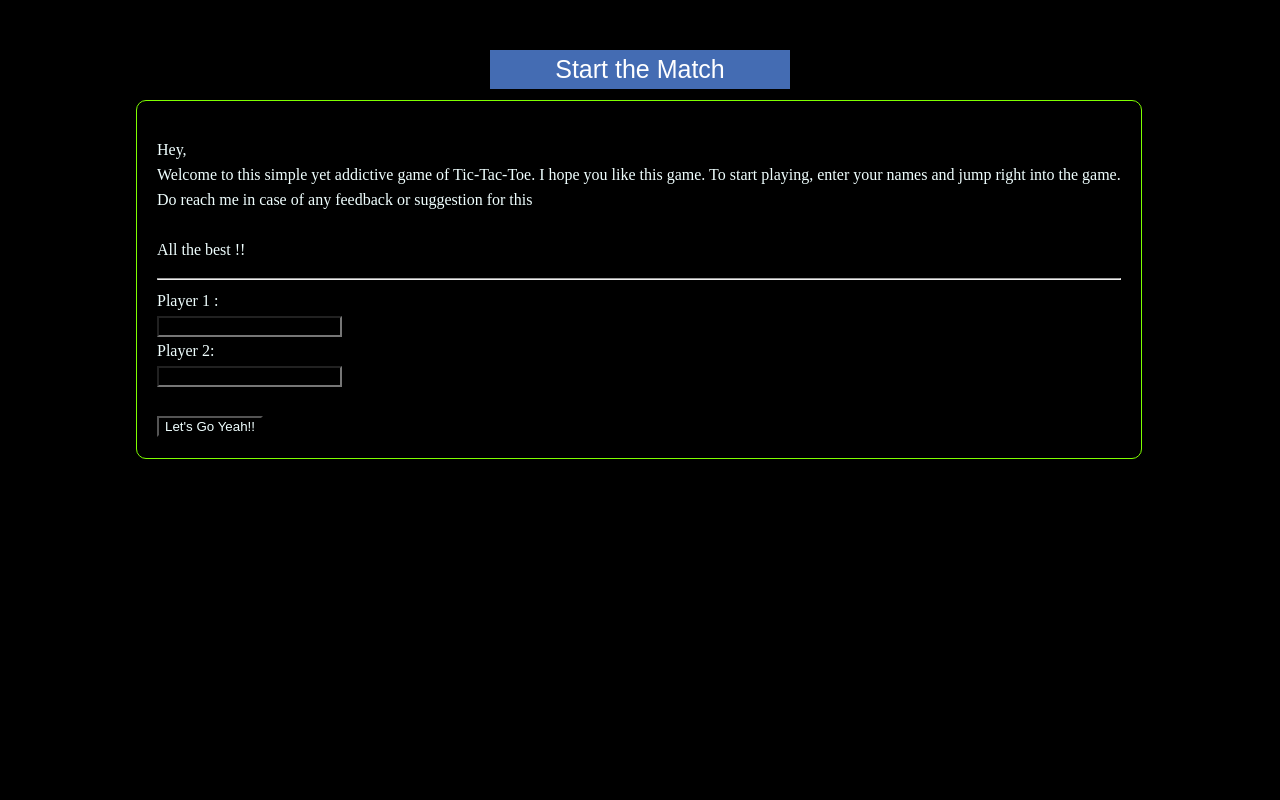
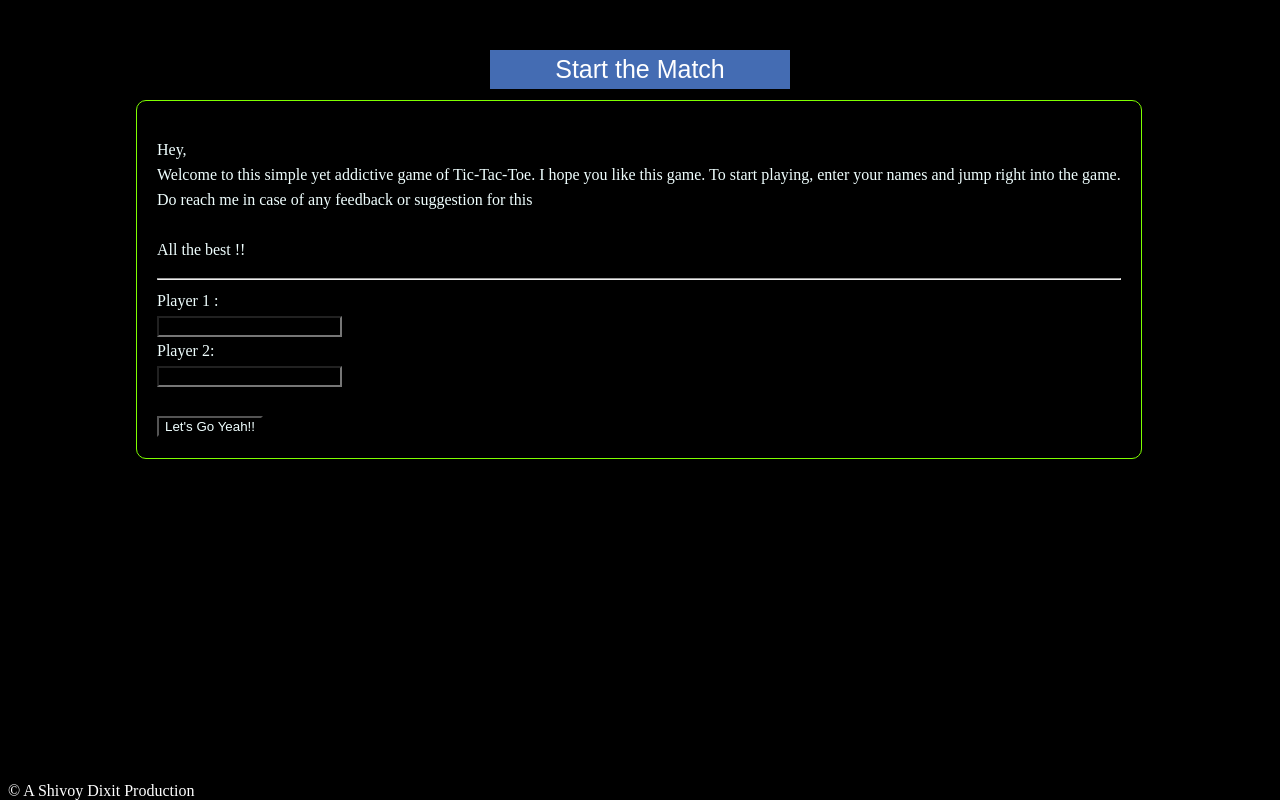
Before and after one commit to aglesemsepadhunga/tic-tac-toe, a plain HTML site: page index.html in a window 1280 px wide. Drawn offline with Linux system fonts and the light colour scheme.

Commit message:
last k baad

```diff
--- a/index.html
+++ b/index.html
@@ -1,7 +1,7 @@
 <!DOCTYPE html>
 <html lang="en">
     <head>
-        <title>js tut</title>
+        <title>Tic-Tac-Toe</title>
         <meta charset="utf-8"/>
         <meta name="viewport" content="width=device-width, initial-scale=1.0">
         <style>
@@ -75,6 +75,6 @@
         </div>
 
         <script src="javas.js"></script>
-        <footer style="position: fixed; bottom: 0px;">&copy; A Shivoy Dixit Production</footer>
+        <footer style="position: fixed; bottom: 0px;color: white;">&copy; A Shivoy Dixit Production</footer>
     </body>
 </html>
```
